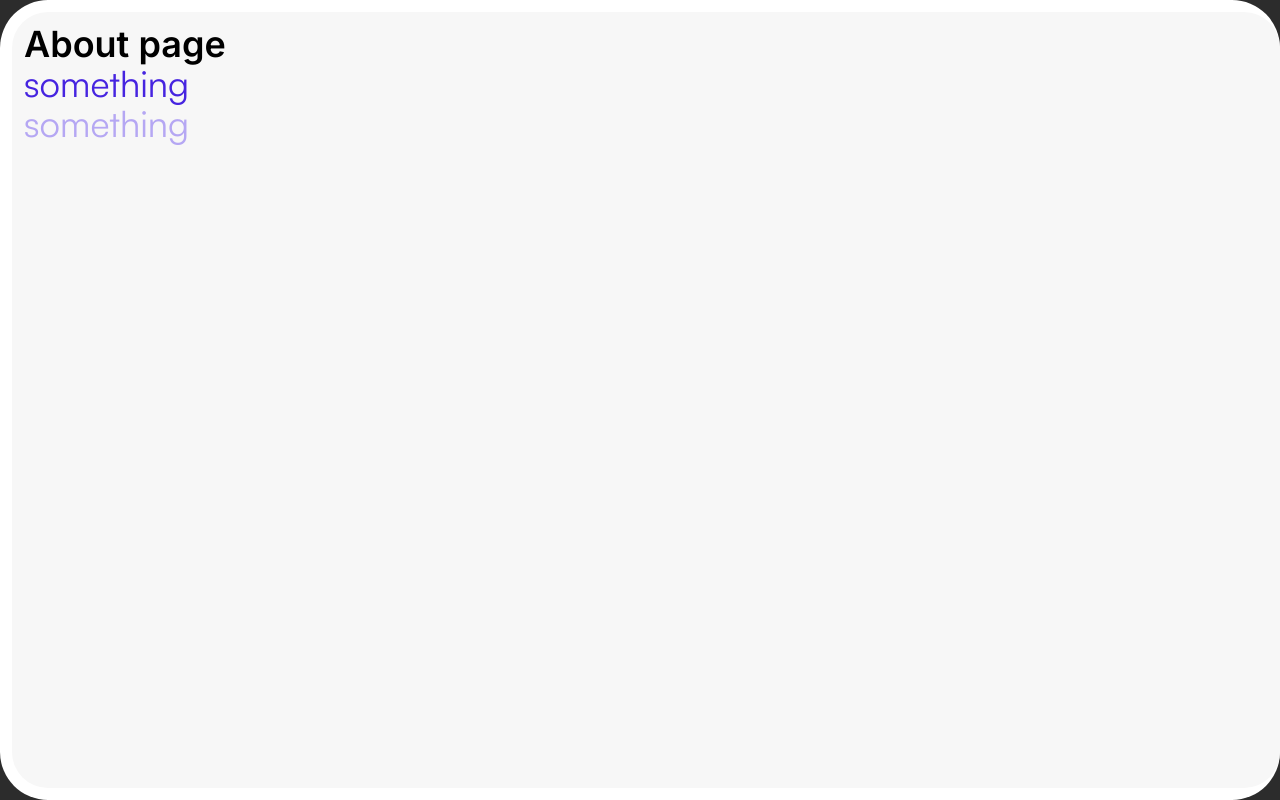
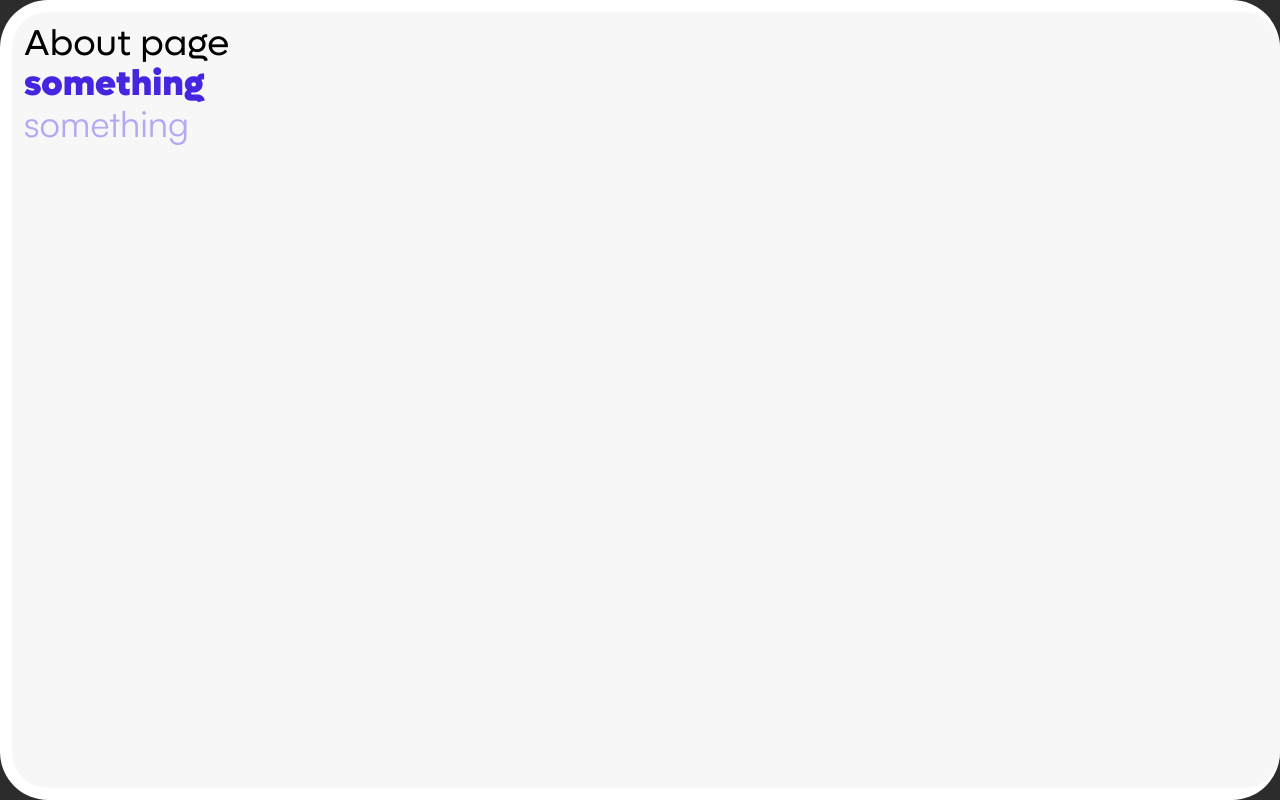
Before and after one commit to AqibQasim/MVP2-Frontend, a Next.js app: page /about in a window 1280 px wide. Built offline with nearby package versions, Linux system fonts and the light colour scheme.

Commit message:
fix: utilize tailwind fornt with next.js local fonts

```diff
--- a/src/app/about/page.js
+++ b/src/app/about/page.js
@@ -8,7 +8,7 @@ function page() {
   return (
     <>
       <Heading>About page</Heading>
-      <p className="text-4xl text-primary ">something</p>
+      <p className="text-4xl text-primary font-lufga font-black ">something</p>
       <p className="text-4xl text-primary-tint-60">something</p>
     </>
   );
--- a/src/app/layout.js
+++ b/src/app/layout.js
@@ -1,5 +1,4 @@
-// import "./globals.css";
-import { satoshiRegular } from "@/fonts/font-styles";
+import { lufga, satoshi } from "@/fonts/font-styles";
 import "@/styles/globals.css";
 
 export const metadata = {
@@ -13,7 +12,7 @@ export const metadata = {
 export default function RootLayout({ children }) {
   return (
     <html lang="en" className="bg-heavy-metal max-h-[100dvh] overflow-hidden">
-      <body className={`${satoshiRegular.className} max-w-[90em] mx-auto p-3 !pr-[calc(0.75rem-12px)] body-scroll bg-neutral-white rounded-[48px] h-[100dvh] overflow-x-hidden overflow-y-scroll`}>
+      <body className={`${satoshi.variable} ${lufga.variable} font-satoshi font-normal max-w-[90em] mx-auto p-3 !pr-[calc(0.75rem-12px)] body-scroll bg-neutral-white rounded-[48px] h-[100dvh] overflow-x-hidden overflow-y-scroll`}>
         <main className="p-[6px] min-h-full bg-bg-frame rounded-[36px] ">
           <div className="p-[6px] rounded-[32px]">
             {children}
--- a/src/component/Heading.js
+++ b/src/component/Heading.js
@@ -1,14 +1,9 @@
-import { Inter } from "next/font/google";
 
-const inter = Inter({
-  subsets: ["latin"],
-  display: "swap",
-});
 
 function Heading({ className = "", children }) {
   return (
     <h1
-      className={`${inter.className} ${className} text-nowrap text-4xl font-semibold`}
+      className={`${className} font-lufga text-nowrap text-4xl font-bold`}
     >
       {children}
     </h1>
--- a/src/fonts/font-styles.js
+++ b/src/fonts/font-styles.js
@@ -1,83 +1,86 @@
 import localFont from "next/font/local";
 
-export const satoshiRegular = localFont({
-    src: "./satoshi/satoshi-regular.woff2",
+export const satoshi = localFont({
+    src: [
+        {
+            path: "./satoshi/satoshi-light.woff2",
+            weight: "300",
+            style: "normal"
+        },
+        {
+            path: './satoshi/satoshi-regular.woff2',
+            weight: '400',
+            style: 'normal',
+        },
+        {
+            path: "./satoshi/satoshi-medium.woff2",
+            weight: "500",
+            style: "normal"
+        },
+        {
+            path: "./satoshi/satoshi-bold.woff2",
+            weight: "700",
+            style: "normal"
+        },
+        {
+            path: "./satoshi/satoshi-black.woff2",
+            weight: "900",
+            style: "normal"
+        },
+    ],
     display: 'swap',
-    variable: "--font-satoshi-regular",
+    variable: "--font-satoshi"
 })
 
-export const satoshiBlack = localFont({
-    src: "./satoshi/satoshi-black.woff2",
+export const lufga = localFont({
+    src: [
+        {
+            path: "./lufga/lufga-thin.woff2",
+            weight: "100",
+            style: "normal"
+        },
+        {
+            path: "./lufga/lufga-extralight.woff2",
+            weight: "200",
+            style: "normal"
+        },
+        {
+            path: "./lufga/lufga-light.woff2",
+            weight: "300",
+            style: "normal"
+        },
+        {
+            path: "./lufga/lufga-regular.woff2",
+            weight: "400",
+            style: "normal"
+        },
+        {
+            path: "./lufga/lufga-medium.woff2",
+            weight: "500",
+            style: "normal"
+        },
+
+        {
+            path: "./lufga/lufga-semibold.woff2",
+            weight: "600",
+            style: "normal"
+        },
+        {
+            path: "./lufga/lufga-bold.woff2",
+            weight: "700",
+            style: "normal"
+        },
+        {
+            path: "./lufga/lufga-extrabold.woff2",
+            weight: "800",
+            style: "normal"
+        },
+        {
+            path: "./lufga/lufga-black.woff2",
+            weight: "900",
+            style: "normal"
+        },
+    ],
     display: 'swap',
-    variable: "--font-satoshi-black",
+    variable: "--font-lufga"
 })
-export const satoshiBold = localFont({
-    src: "./satoshi/satoshi-bold.woff2",
-    display: 'swap',
-    variable: "--font-satoshi-bold",
-})
-export const satoshiLight = localFont({
-    src: "./satoshi/satoshi-light.woff2",
-    display: 'swap',
-    variable: "--font-satoshi-light",
-})
-export const satoshiMedium = localFont({
-    src: "./satoshi/satoshi-medium.woff2",
-    display: 'swap',
-    variable: "--font-satoshi-medium",
-})
-
-// LUFGA
-export const lufgaBlack = localFont({
-    src: "./lufga/lufga-black.woff2",
-    display: 'swap',
-    variable: "--font-lufga-black",
-})
-
-export const lufgaBold = localFont({
-    src: "./lufga/lufga-bold.woff2",
-    display: 'swap',
-    variable: "--font-lufga-bold",
-})
-
-export const lufgaExtrabold = localFont({
-    src: "./lufga/lufga-extrabold.woff2",
-    display: 'swap',
-    variable: "--font-lufga-extrabold",
-})
-
-export const lufgaExtralight = localFont({
-    src: "./lufga/lufga-extralight.woff2",
-    display: 'swap',
-    variable: "--font-lufga-extralight",
-})
-
-export const lufgaLight = localFont({
-    src: "./lufga/lufga-light.woff2",
-    display: 'swap',
-    variable: "--font-lufga-light",
-})
-
-export const lufgaMedium = localFont({
-    src: "./lufga/lufga-medium.woff2",
-    display: 'swap',
-    variable: "--font-lufga-medium",
-})
-
-export const lufgaRegular = localFont({
-    src: "./lufga/lufga-regular.woff2",
-    display: 'swap',
-    variable: "--font-lufga-regular",
-})
-
-export const lufgaSemibold = localFont({
-    src: "./lufga/lufga-semibold.woff2",
-    display: 'swap',
-    variable: "--font-lufga-semibold",
-})
-
-export const lufgaThin = localFont({
-    src: "./lufga/lufga-thin.woff2",
-    display: 'swap',
-    variable: "--font-lufga-thin",
-})
--- a/tailwind.config.js
+++ b/tailwind.config.js
@@ -7,6 +7,10 @@ module.exports = {
   ],
   theme: {
     extend: {
+      fontFamily: {
+        satoshi: ['var(--font-satoshi)'],
+        lufga: ['var(--font-lufga)'],
+      },
       colors: {
         primary: {
           DEFAULT: "#4624E0",
```
